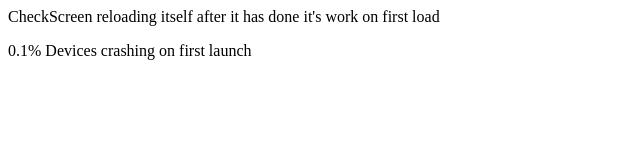
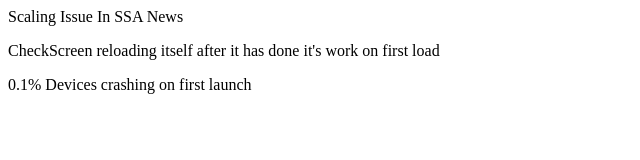
Before and after one commit to SehajAvastha/SSA-News, a plain HTML site: page balladventure/issues/issues.html in a window 1280 px wide. Shown: the whole page, without its empty margins (0-640 px from the left). Drawn offline with Linux system fonts and the light colour scheme.

Commit message:
Update issues.html

```diff
--- a/balladventure/issues/issues.html
+++ b/balladventure/issues/issues.html
@@ -3,6 +3,7 @@
         <title>Latest Issues</title>
     </head>
     <body>
+        <p>Scaling Issue In SSA News</p>
         <p>CheckScreen reloading itself after it has done it's work on first load</p>
         <p>0.1% Devices crashing on first launch</p>
     </body>
```
